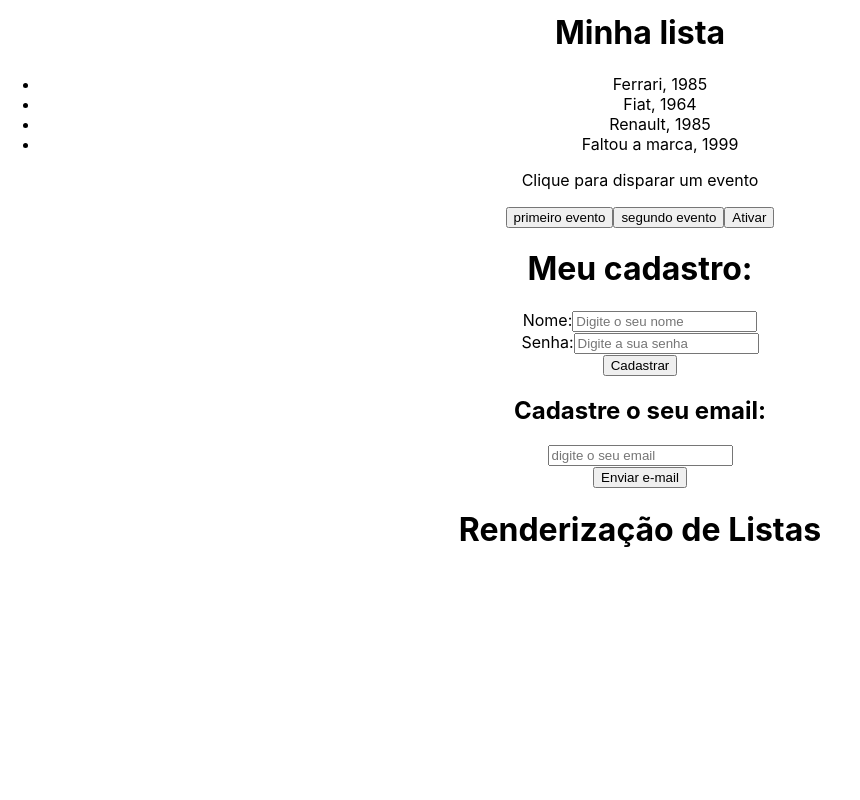
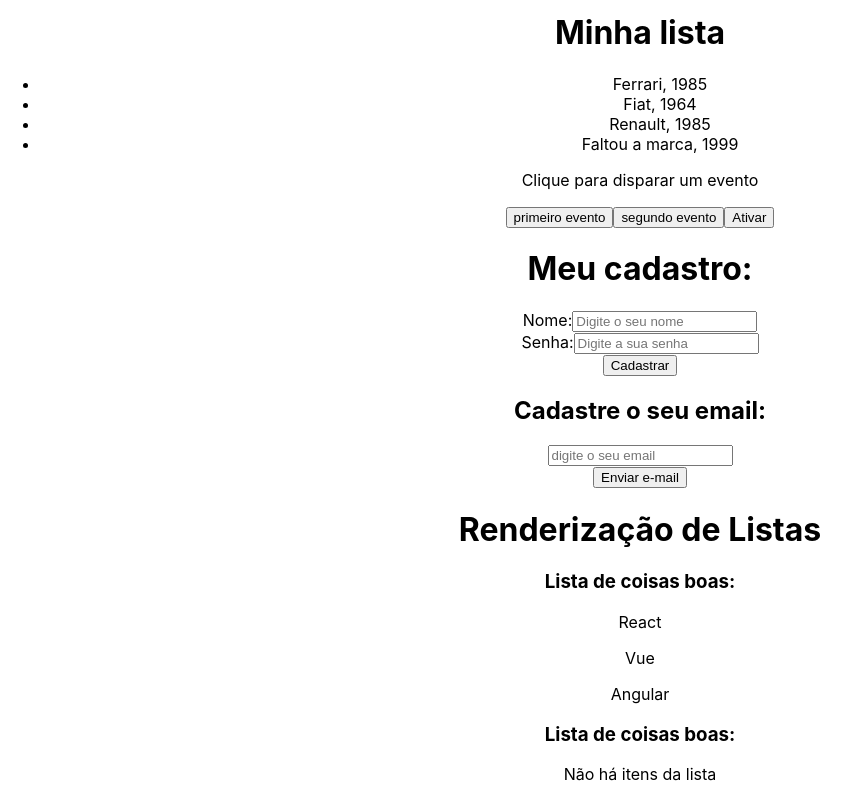
Before and after one commit to naironluiz/testecards, a React (Create React App) app in the folder testecards/: page / in a window 1280 px wide. Shown: the part 388-1188 px from the top of the page, without its empty margins (0-860 px from the left). Before the commit the page ends 958 px from the top, so only its background shows below. Built offline with nearby package versions, Linux system fonts and the light colour scheme.

Commit message:
Renderização dois

```diff
--- a/testecards/src/App.js
+++ b/testecards/src/App.js
@@ -5,6 +5,7 @@ import List from "./components/List";
 import Evento from "./components/Evento";
 import Form from "./components/Form";
 import Condicional from "./components/Condicional";
+import OutraLista from "./components/OutraLista";
 
 function App() {
   /* Interpolação de variaveis
@@ -37,6 +38,8 @@ function App() {
       <Form />
       <Condicional />
       <h1>Renderização de Listas</h1>
+      <OutraLista itens={meusItens} />
+      <OutraLista itens={[]} />
     </div>
   );
 }
--- a/testecards/src/components/OutraLista.js
+++ b/testecards/src/components/OutraLista.js
@@ -0,0 +1,16 @@
+function OutraLista({ itens }) {
+  return (
+    <>
+      <h3>Lista de coisas boas:</h3>
+      {/* js em jsx é sempre entre chaves */}
+      {/* operador ternario de validaçao */}
+      {itens.length > 0 ? (
+        itens.map((item) => <p>{item}</p>)
+      ) : (
+        <p>Não há itens da lista</p>
+      )}
+    </>
+  );
+}
+
+export default OutraLista;
```
